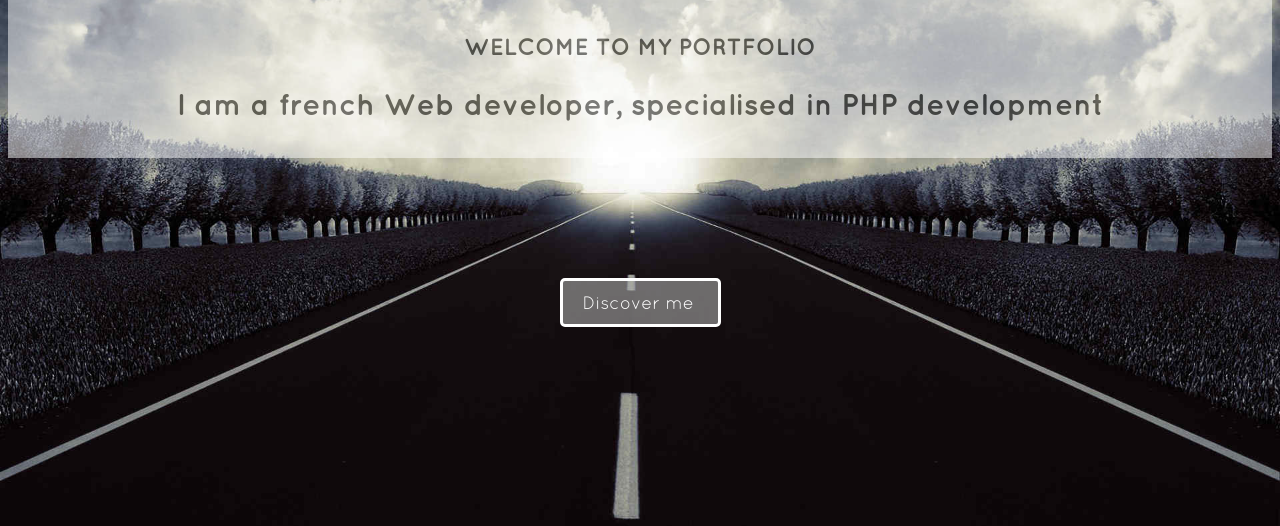
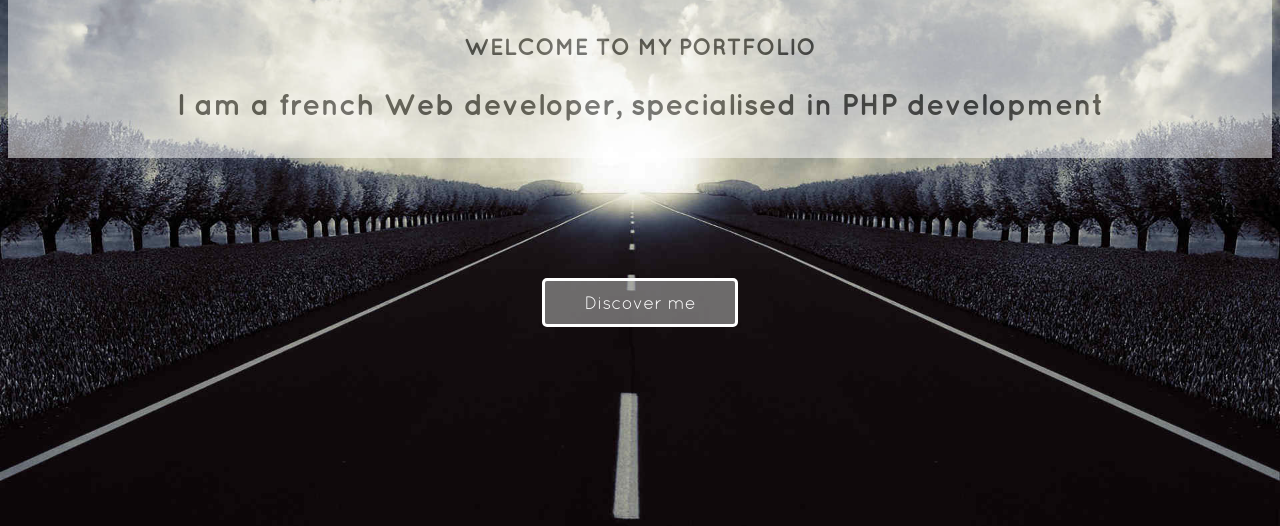
Before and after one commit to mdecarvalho/Portfolio, a PHP site: page / in a window 1280 px wide. Shown: the part 232-758 px from the top of the page. Run offline with PHP 8.4, Linux system fonts and the light colour scheme; some libraries are stand-ins or nearby versions.

Commit message:
modif link button design

```diff
--- a/css/style.css
+++ b/css/style.css
@@ -125,9 +125,10 @@ li{
     background-color: rgba(168, 168, 168, 0.60);
     border: 3px solid white;
     border-radius: 5px;
-    width: 115px;
+    width: 150px;
     padding: 10px 20px;
     color: white;
+    text-align: center;
 }
 
 .link-button:hover{
```
